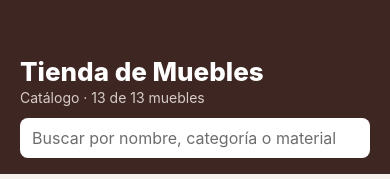
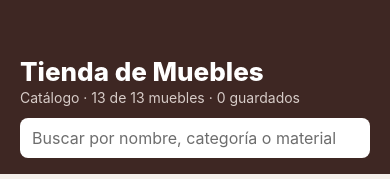
Before and after one commit to taniacastiblanco208-sketch/bootcamp-react-native, a React Native app in the folder starter/: screen /HomeList in a window 390 px wide. Shown: the top 179 px of the page. Built offline with nearby package versions, Linux system fonts and the light colour scheme.

Commit message:
feat(week-04): estadística de guardados en el encabezado y README

```diff
--- a/starter/src/screens/HomeScreen.tsx
+++ b/starter/src/screens/HomeScreen.tsx
@@ -15,6 +15,7 @@ import { ItemCard } from '../components/ItemCard';
 import { MUEBLES } from '../data/mockData';
 import { COLORS, RADIUS, SPACING, TYPOGRAPHY } from '../theme';
 import { HomeListProps } from '../navigation/types';
+import { useSavedStore } from '../stores/savedStore';
 import { Mueble } from '../types';
 
 // Quita tildes y pasa a minúsculas: "Sofá" y "sofa" se consideran iguales
@@ -34,6 +35,9 @@ function Separador(): React.JSX.Element {
 
 // navigation viene del stack y sirve para ir al detalle
 export function HomeScreen({ navigation }: HomeListProps): React.JSX.Element {
+  // Cuántos muebles hay guardados (para mostrarlo en el encabezado)
+  const cantidadGuardados = useSavedStore((state) => state.items.length);
+
   // Texto que la persona escribe en el buscador
   const [busqueda, setBusqueda] = useState<string>('');
 
@@ -81,7 +85,7 @@ export function HomeScreen({ navigation }: HomeListProps): React.JSX.Element {
       <View style={styles.header}>
         <Text style={styles.titulo}>Tienda de Muebles</Text>
         <Text style={styles.subtitulo}>
-          Catálogo · {mueblesFiltrados.length} de {MUEBLES.length} muebles
+          Catálogo · {mueblesFiltrados.length} de {MUEBLES.length} muebles · {cantidadGuardados} guardados
         </Text>
 
         {/* Buscador */}
```
Also changed, not shown: 1 other file (tests, documents, lock files or other folders).
